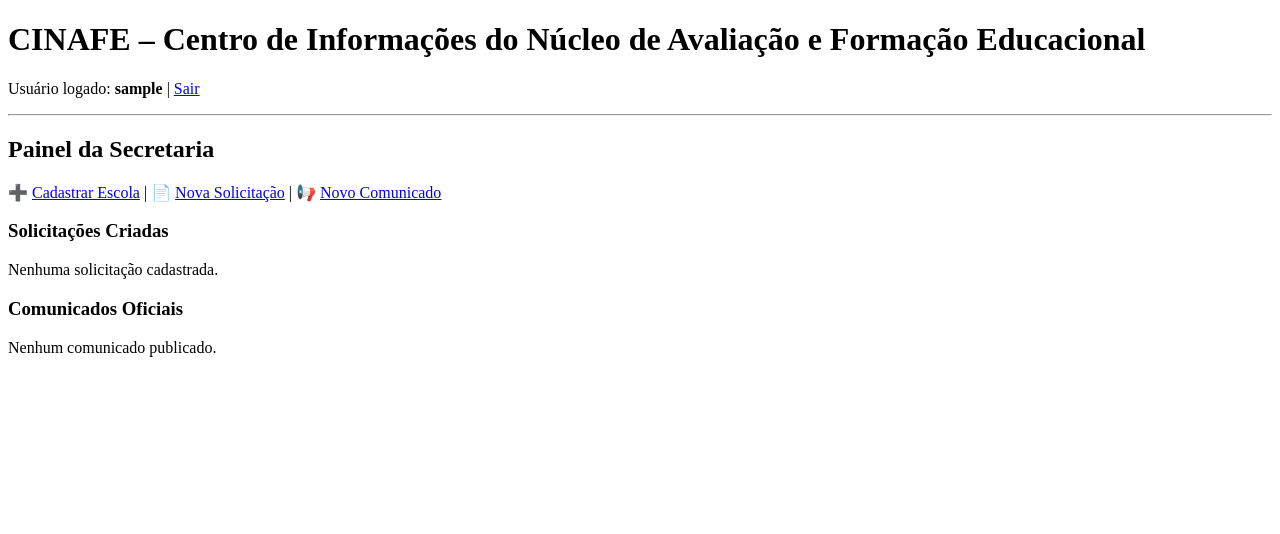
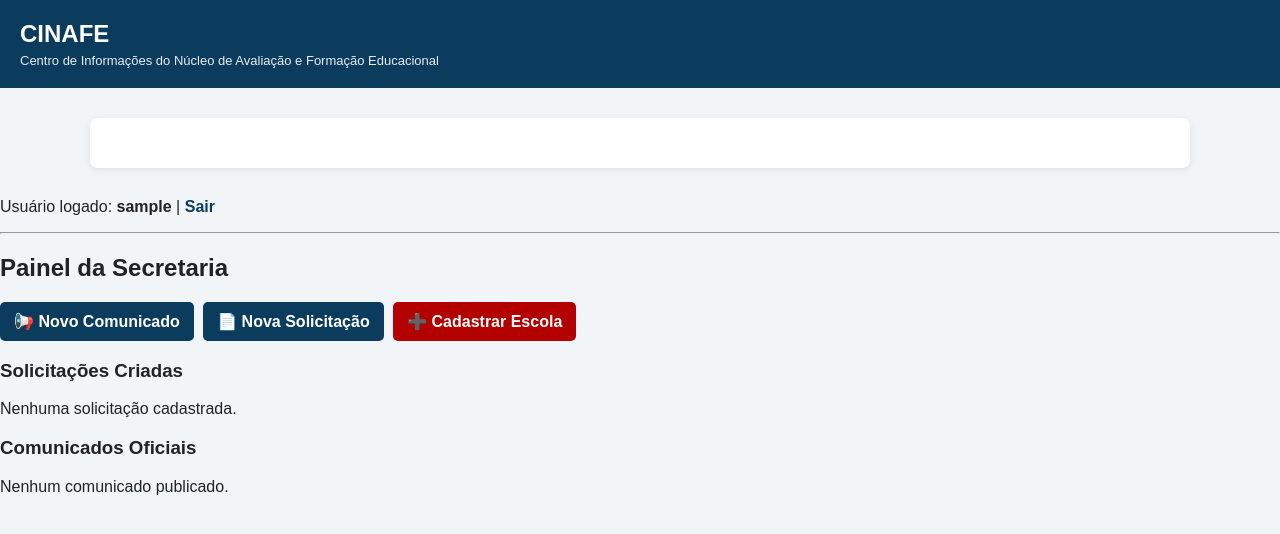
Before and after one commit to Marcosadriano7506/CINAFE-sistema, a Flask app: page /dashboard in a window 1280 px wide. Shown: the top 534 px of the page. Run offline with Flask 3, Linux system fonts and the light colour scheme; the visitor is signed in with stand-in values (Sample User, id 1); data that the repository does not hold is empty.

Commit message:
Update dashboard.html

```diff
--- a/templates/dashboard.html
+++ b/templates/dashboard.html
@@ -3,10 +3,19 @@
 <head>
     <meta charset="UTF-8">
     <title>CINAFE - Painel</title>
+    <link rel="stylesheet" href="{{ url_for('static', filename='style.css') }}">
 </head>
 <body>
 
-<h1>CINAFE – Centro de Informações do Núcleo de Avaliação e Formação Educacional</h1>
+<div class="header">
+    <h1>CINAFE</h1>
+    <p>Centro de Informações do Núcleo de Avaliação e Formação Educacional</p>
+</div>
+
+<div class="container">
+    <!-- conteúdo atual do dashboard aqui -->
+</div>
+
 
 <p>
     Usuário logado: <strong>{{ session.user }}</strong>
@@ -21,9 +30,10 @@
     <h2>Painel da Secretaria</h2>
 
     <p>
-        ➕ <a href="/criar-escola">Cadastrar Escola</a> |
-        📄 <a href="/nova-solicitacao">Nova Solicitação</a> |
-        📢 <a href="/novo-comunicado">Novo Comunicado</a>
+<a href="/novo-comunicado" class="btn">📢 Novo Comunicado</a>
+<a href="/nova-solicitacao" class="btn">📄 Nova Solicitação</a>
+<a href="/criar-escola" class="btn red">➕ Cadastrar Escola</a>
+
     </p>
 
     <h3>Solicitações Criadas</h3>
```
